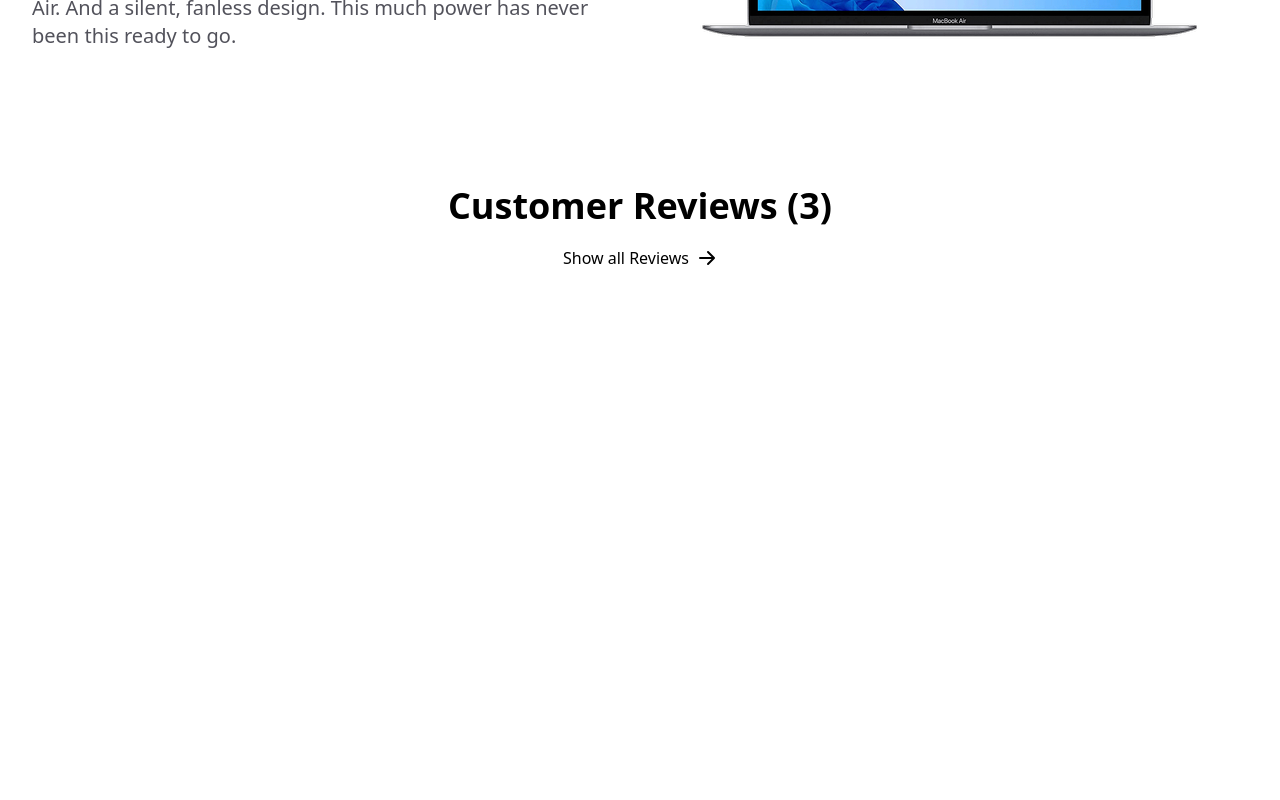
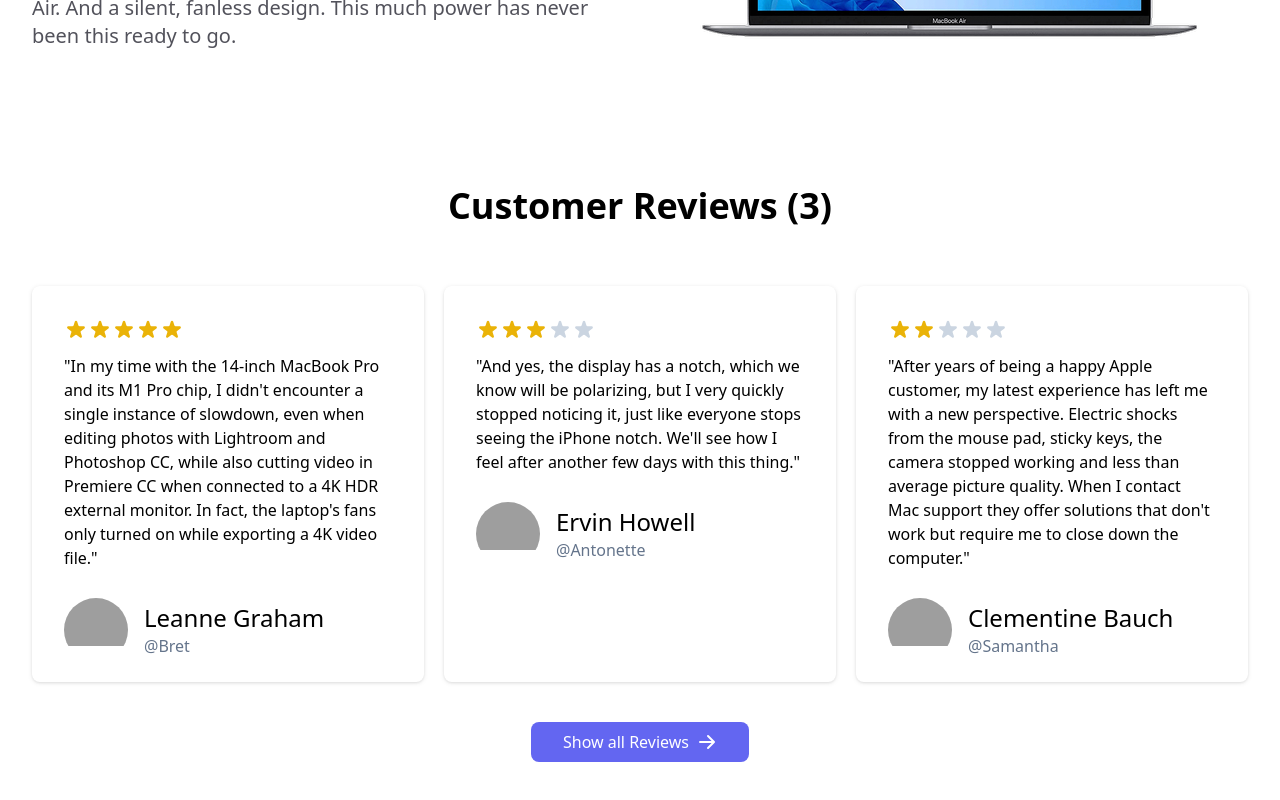
Before and after one commit to mdjannatulhasan/product-analysis, a React (Create React App) app: page / in a window 1280 px wide. Shown: the part 410-1210 px from the top of the page. Before the commit the page ends 800 px from the top, so only its background shows below. Built offline with nearby package versions, Linux system fonts and the light colour scheme; grey boxes are pictures that could not be loaded.

Commit message:
Review Part done

```diff
--- a/public/reviews.json
+++ b/public/reviews.json
@@ -22,7 +22,7 @@
       "name": "Clementine Bauch",
       "username": "Samantha",
       "stars": 2,
-      "review": "After years of being a happy Apple customer, my latest experience has left me with a new perspective. Electric shocks from the mouse pad, sticky keys, the camera stopped working and less than average picture quality. When I contact Mac support they offer solutions that don't work but require me to close down the computer, which means when I restart I have to contact them again and go through the whole process. Probably 50 hours plus trying to remedy these issues.",
+      "review": "After years of being a happy Apple customer, my latest experience has left me with a new perspective. Electric shocks from the mouse pad, sticky keys, the camera stopped working and less than average picture quality. When I contact Mac support they offer solutions that don't work but require me to close down the computer.",
       "image":"https://images.unsplash.com/photo-1499996860823-5214fcc65f8f?ixlib=rb-1.2.1&ixid=MnwxMjA3fDB8MHxzZWFyY2h8MTN8fHJhbmRvbSUyMHBlb3BsZXxlbnwwfHwwfHw%3D&auto=format&fit=crop&w=800&q=60",
       "email": "Nathan@yesenia.net"
     },
--- a/src/components/ReviewCard/ReviewCard.js
+++ b/src/components/ReviewCard/ReviewCard.js
@@ -1,9 +1,35 @@
+import { StarIcon } from '@heroicons/react/solid';
 import React from 'react';
 
 const ReviewCard = (props) => {
+    const {id,stars,username,name,image,review} = props.review;
+
+    let star = [];
+
+    for(let i = 1; i <= stars; i++){
+        star.push(<StarIcon className='w-6 h-6 text-yellow-500'></StarIcon>);
+    }
+    for(let i = 1; i <= 5-parseInt(stars); i++){
+        star.push(<StarIcon className='w-6 h-6 text-slate-300'></StarIcon>);
+    }
+    console.log(star)
     return (
-        <div>
-            got review
+        <div className='drop-shadow rounded-lg text-left bg-white py-5 px-8'>
+        <div className='pt-3 pb-4'>
+            <div className='flex'>
+                {star}
+            </div>
+            <p className='py-3'>"{review}"</p>
+        </div>
+            <div className="flex items-center space-x-4">
+                <div className='rounded-full h-16 w-16 overflow-hidden'>
+                    <img src={image} alt="" />
+                </div>
+                <div>
+                    <h3 className='text-2xl font-medium'>{name}</h3>
+                    <p className='text-slate-500'>@{username}</p>
+                </div>
+            </div>
         </div>
     );
 };
--- a/src/components/ReviewSecHome/ReviewSecHome.js
+++ b/src/components/ReviewSecHome/ReviewSecHome.js
@@ -7,19 +7,21 @@ const ReviewSecHome = (props) => {
     const { showReviews } = props;
 
     const [reviews, setReviews] = useReviews();
-    const slicedReview = reviews.slice(3);
-
+    const slicedReview = reviews.slice(0, 3);
+    console.log(slicedReview);
     return (
         <div className='lg:py-10'>
-            <h2 className='font-bold text-4xl mb-5'>Customer Reviews (3)</h2>
-            <div className='grid lg:grid-cols-3 grid-cols-1 gap-5'>
-                {
-                    slicedReview.map(review => {
-                        <ReviewCard review={review} ></ReviewCard>
-                    })
-                }
+            <div className="container">
+                <h2 className='font-bold text-4xl mb-5'>Customer Reviews (3)</h2>
+                <div className='grid lg:grid-cols-3 grid-cols-1 gap-5 py-10'>
+                    {
+                        slicedReview.map(review =>
+                            <ReviewCard key={review.id} review={review} ></ReviewCard>
+                        )
+                    }
+                </div>
+                <button onClick={showReviews} className="inline-flex items-center hover:bg-indigo-400 py-2 px-8 rounded-lg bg-indigo-500 text-white">Show all Reviews<ArrowRightIcon className='h-5 w-5 ml-2'></ArrowRightIcon></button>
             </div>
-            <button onClick={showReviews} className="inline-flex items-center">Show all Reviews<ArrowRightIcon className='h-5 w-5 ml-2'></ArrowRightIcon></button>
         </div>
     );
 };
--- a/src/components/Reviews/Reviews.js
+++ b/src/components/Reviews/Reviews.js
@@ -1,9 +1,22 @@
 import React from 'react';
+import useReviews from '../../hooks/useReviews';
+import ReviewCard from '../ReviewCard/ReviewCard';
 
 const Reviews = () => {
+
+    const [reviews, setReviews] = useReviews();
     return (
-        <div>
-            <h1>Reviews it is..</h1>
+        <div className='lg:py-10'>
+            <div className="container">
+                <h2 className='font-bold text-4xl mb-5 capitalize'>What customer says</h2>
+                <div className='grid lg:grid-cols-3 grid-cols-1 gap-5 py-10'>
+                    {
+                        reviews.map(review =>
+                            <ReviewCard key={review.id} review={review} ></ReviewCard>
+                        )
+                    }
+                </div>
+            </div>
         </div>
     );
 };
```
